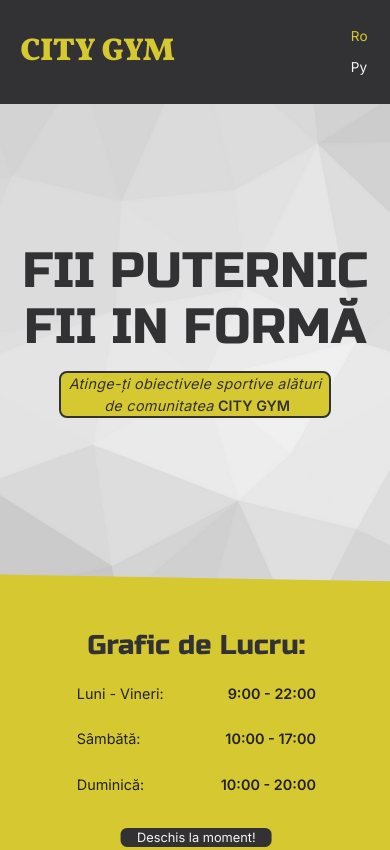
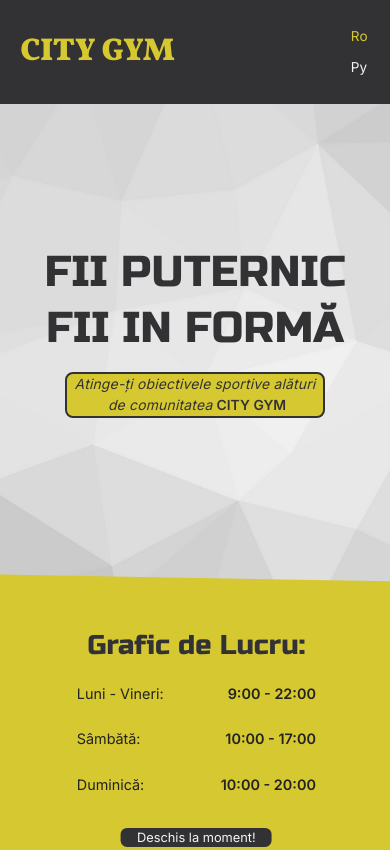
Before and after one commit to city-gym/sala, a plain HTML site: page index.html in a window 390 px wide. Shown: the top 850 px of the page. Drawn offline with nearby package versions, Linux system fonts and the light colour scheme.

Commit message:
Update basic-info.css

```diff
--- a/basic-info.css
+++ b/basic-info.css
@@ -440,7 +440,7 @@ typescale:
 @media(max-width:500px) {
    .slogan {
       margin-bottom: 1rem;
-      font-size: 3.3rem;
+      font-size: 3.05rem;
       line-height: 4.3rem;
       text-align: center;
    }
@@ -483,9 +483,9 @@ typescale:
    }
 
    .sub-slogan {
-      letter-spacing: 0.3px;
+      letter-spacing: 0.2px;
       padding: 0 0.5rem;
-      font-size: 0.9rem;
+      font-size: 0.87rem;
    }
 
    .text-container1 {
@@ -496,13 +496,18 @@ typescale:
       font-size: 0.8rem;
       border-radius: 0.4rem;
    }
+
+   .slogan{
+      font-size: 2.7rem;
+   }
 }
 
 @media(max-width:385px){
    .slogan{
-      font-size: 2.9rem;
+      font-size: 2.5rem;
    }
 }
+
 
 @media(max-height:550px){
    .hero-section{
```
